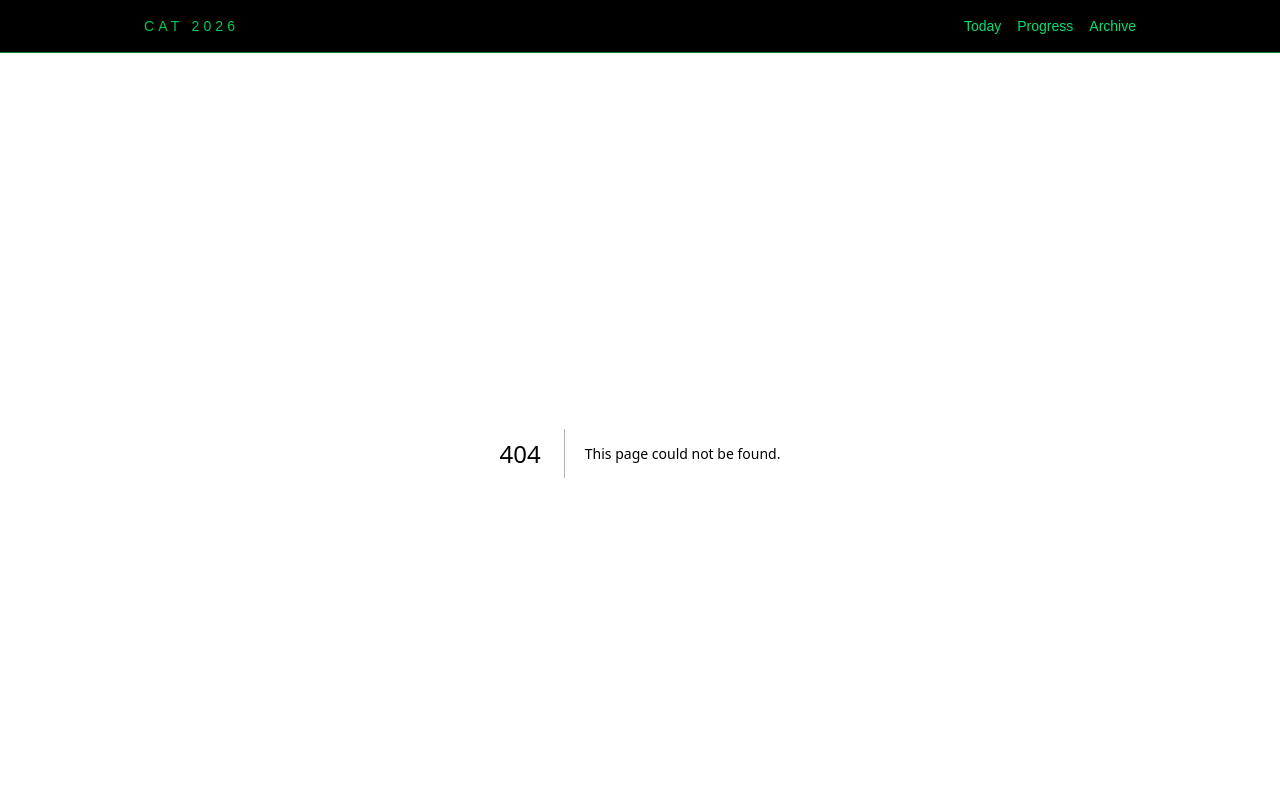
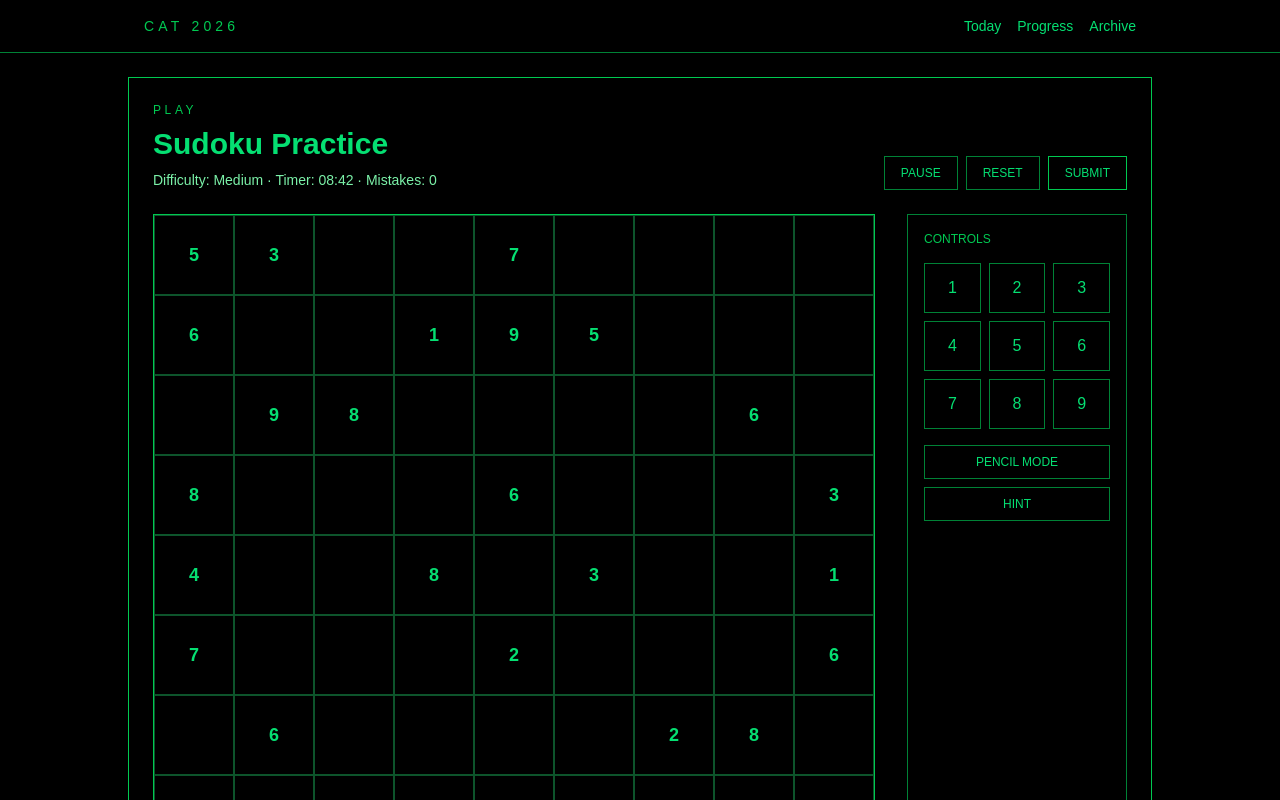
Before and after one commit to varshasee/puzzle-practise, a Next.js app in the folder cat2026-web/: page /play in a window 1280 px wide. Before the commit this address had no page. Shown: the top 800 px of the page. Built offline with nearby package versions, Linux system fonts and the light colour scheme.

Commit message:
feat: add puzzle play page

```diff
--- /dev/null
+++ b/cat2026-web/app/play/page.tsx
@@ -0,0 +1,80 @@
+const sudokuGrid = [
+  ["5", "3", "", "", "7", "", "", "", ""],
+  ["6", "", "", "1", "9", "5", "", "", ""],
+  ["", "9", "8", "", "", "", "", "6", ""],
+  ["8", "", "", "", "6", "", "", "", "3"],
+  ["4", "", "", "8", "", "3", "", "", "1"],
+  ["7", "", "", "", "2", "", "", "", "6"],
+  ["", "6", "", "", "", "", "2", "8", ""],
+  ["", "", "", "4", "1", "9", "", "", "5"],
+  ["", "", "", "", "8", "", "", "7", "9"],
+];
+
+export default function PlayPage() {
+  return (
+    <main className="min-h-screen bg-black text-green-400 p-6">
+      <div className="mx-auto max-w-5xl border border-green-500 p-6">
+        <div className="mb-6 flex flex-col gap-2 md:flex-row md:items-end md:justify-between">
+          <div>
+            <p className="text-xs uppercase tracking-[0.3em] text-green-500 mb-2">
+              Play
+            </p>
+            <h1 className="text-3xl font-bold">Sudoku Practice</h1>
+            <p className="text-sm text-green-300 mt-2">
+              Difficulty: Medium · Timer: 08:42 · Mistakes: 0
+            </p>
+          </div>
+
+          <div className="flex gap-2">
+            <button className="border border-green-700 px-4 py-2 text-xs uppercase hover:border-green-400">
+              Pause
+            </button>
+            <button className="border border-green-700 px-4 py-2 text-xs uppercase hover:border-green-400">
+              Reset
+            </button>
+            <button className="border border-green-500 px-4 py-2 text-xs uppercase hover:bg-green-500 hover:text-black">
+              Submit
+            </button>
+          </div>
+        </div>
+
+        <div className="grid gap-8 md:grid-cols-[1fr_220px]">
+          <div className="grid grid-cols-9 border border-green-500">
+            {sudokuGrid.flat().map((cell, index) => (
+              <div
+                key={index}
+                className="flex aspect-square items-center justify-center border border-green-900 text-lg font-semibold"
+              >
+                {cell}
+              </div>
+            ))}
+          </div>
+
+          <div className="border border-green-700 p-4">
+            <p className="text-xs uppercase text-green-500 mb-4">Controls</p>
+
+            <div className="grid grid-cols-3 gap-2">
+              {[1, 2, 3, 4, 5, 6, 7, 8, 9].map((num) => (
+                <button
+                  key={num}
+                  className="border border-green-700 py-3 hover:border-green-400"
+                >
+                  {num}
+                </button>
+              ))}
+            </div>
+
+            <div className="mt-4 space-y-2">
+              <button className="w-full border border-green-700 px-4 py-2 text-xs uppercase hover:border-green-400">
+                Pencil Mode
+              </button>
+              <button className="w-full border border-green-700 px-4 py-2 text-xs uppercase hover:border-green-400">
+                Hint
+              </button>
+            </div>
+          </div>
+        </div>
+      </div>
+    </main>
+  );
+}
```
